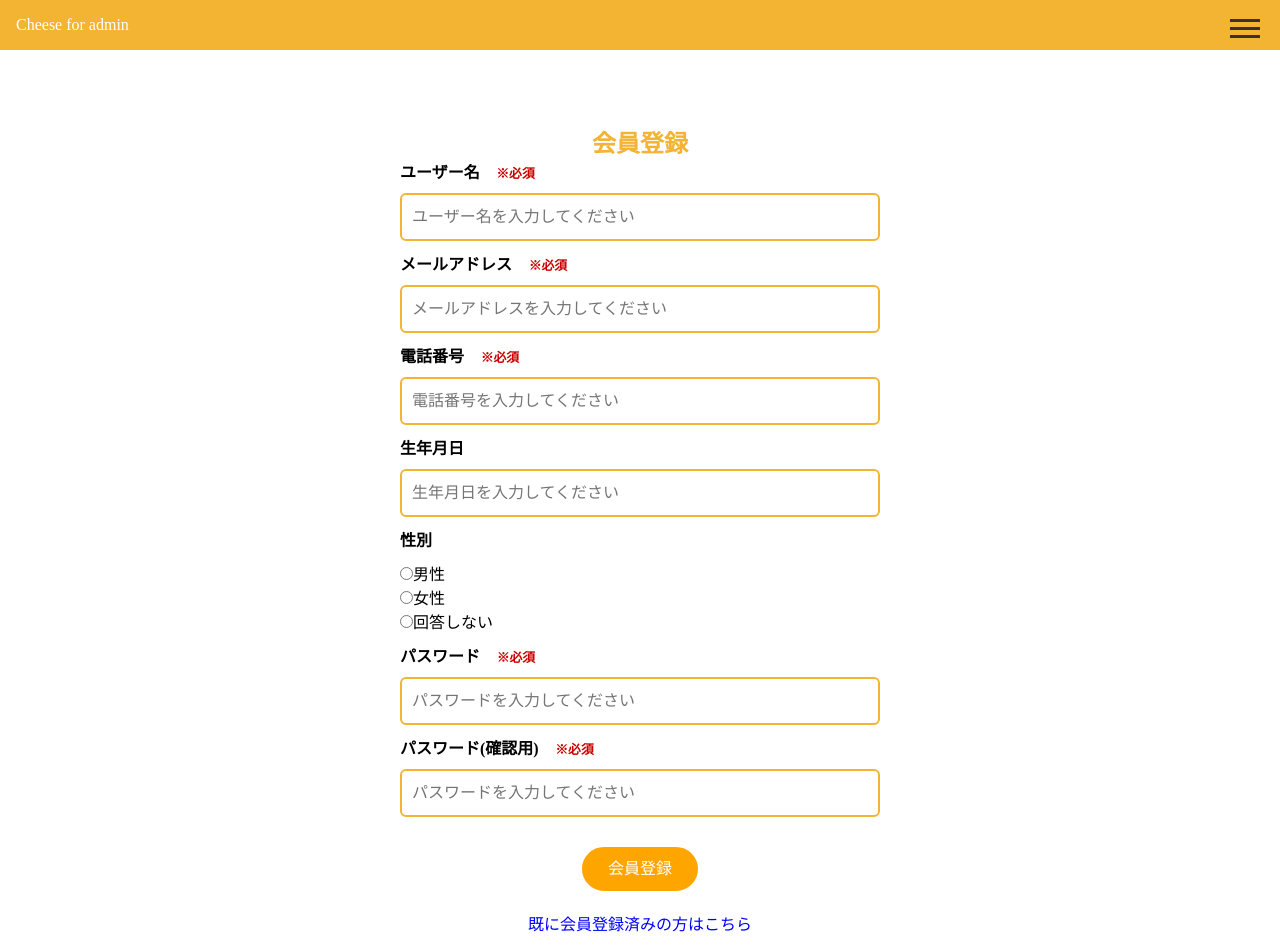
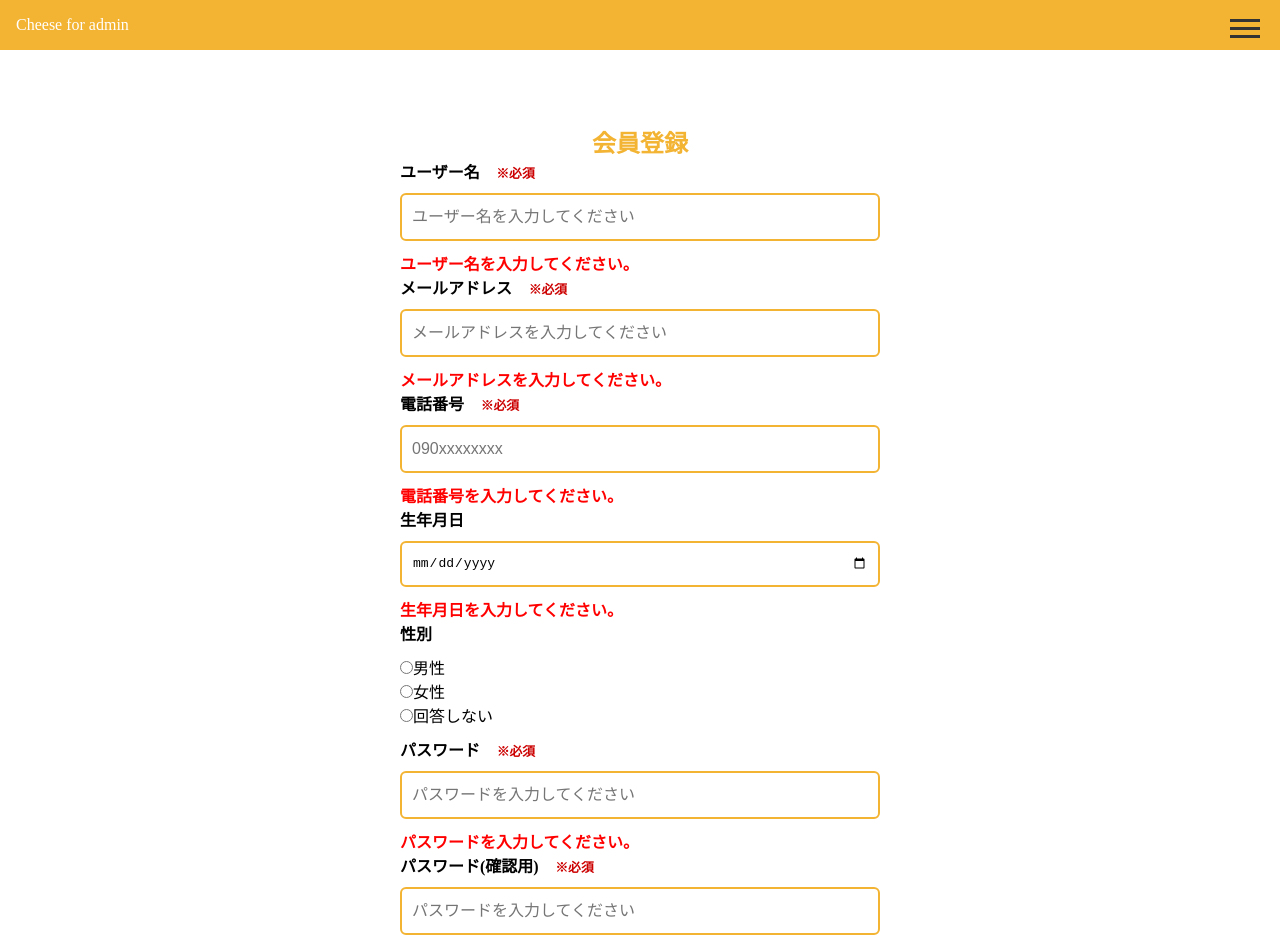
Before and after one commit to solomon011110/cheese-admin-app, a Next.js app: page /subscribe-page in a window 1280 px wide. Shown: the top 947 px of the page. Built offline with nearby package versions, Linux system fonts and the light colour scheme.

Commit message:
バリデーションチェック機能の作成及び会員登録ページの編集

```diff
--- a/src/app/subscribe-page/page.tsx
+++ b/src/app/subscribe-page/page.tsx
@@ -1,90 +1,214 @@
-"use client"
+"use client";
 
-import Link from "next/link"
-import { useState } from "react"
-
+import Link from "next/link";
+import { useState, useEffect } from "react";
 
 export default function Home() {
-  const [userName, setUserName] = useState("")
-  const [email, setEmail] = useState("")
-  const [tel, setTel] = useState("")
-  const [birthDate, setBirthDate] = useState("")
-  const [password, setPassword] = useState("")
-  const [c_pass, setC_pass] = useState("")
+  const [userName, setUserName] = useState("");
+  const [email, setEmail] = useState("");
+  const [tel, setTel] = useState("");
+  const [birthDate, setBirthDate] = useState("");
+  const [gender, setGender] = useState("");
+  const [password, setPassword] = useState("");
+  const [c_pass, setC_pass] = useState("");
 
-  const subscribe = () => {
-    // バリデーションチェック
-    // ユーザ名
-      // 1文字目が数字ではいけない
-      // 使用可能な記号を[- , _]に限定する
-      // 5文字以上
-    // メールアドレス
-      // 利用可能なメールアドレスかどうか
-    // 電話番号
-      // すべて数字であること
-    // 生年月日
-      // 今日を超えてないかどうか
-      // 年/月/日のフォーマットがあるかどうか
-    // 性別
-      // 選択肢のため不要
-    // パスワード
-      // 8文字以上
-      // 1文字以上大文字を使用する
-      // 1文字以上数字を使用する
-      // 1文字以上記号を使用する
-      // 英数字記号以外使用不可
-      console.log(userName, email, tel, birthDate, password, c_pass)
+  const [errors, setErrors] = useState<{ [key: string]: string }>({});
+  const [successMessage, setSuccessMessage] = useState("");
+
+  useEffect(() => {
+    const newErrors: { [key: string]: string } = {};
+
+    if (!userName) {
+      newErrors.userName = "ユーザー名を入力してください。";
+    } else if (!/^[^\d][\w-]{4,}$/.test(userName)) {
+      newErrors.userName = "ユーザー名は5文字以上で、先頭に数字を使わず、記号は - と _ のみ使用してください。";
     }
+
+    if (!email) {
+      newErrors.email = "メールアドレスを入力してください。";
+    } else if (!/^[^\s@]+@[^\s@]+\.[^\s@]+$/.test(email)) {
+      newErrors.email = "有効なメールアドレスを入力してください。";
+    }
+
+    if (!tel) {
+      newErrors.tel = "電話番号を入力してください。";
+    } else if (!/^(070|080|090)\d{8}$/.test(tel)) {
+      newErrors.tel = "携帯電話番号（例: 090xxxxxxxx）を入力してください。";
+    }
+
+    if (!birthDate) {
+      newErrors.birthDate = "生年月日を入力してください。";
+    } else {
+      const today = new Date();
+      const birth = new Date(birthDate);
+      if (isNaN(birth.getTime()) || birth > today) {
+        newErrors.birthDate = "未来の日付は使用できません。";
+      }
+    }
+
+    if (!password) {
+      newErrors.password = "パスワードを入力してください。";
+    } else {
+      const pwErrors = [];
+      if (password.length < 8) pwErrors.push("8文字以上");
+      if (!/[A-Z]/.test(password)) pwErrors.push("大文字を含む");
+      if (!/[0-9]/.test(password)) pwErrors.push("数字を含む");
+      if (!/[!@#$%^&*(),.?":{}|<>_\-]/.test(password)) pwErrors.push("記号を含む");
+      if (/[^A-Za-z0-9!@#$%^&*(),.?":{}|<>_\-]/.test(password)) pwErrors.push("不正な文字を含まない");
+
+      if (pwErrors.length > 0) {
+        newErrors.password = `パスワードは ${pwErrors.join("・")} ことが必須です。`;
+      }
+    }
+
+    if (!c_pass) {
+      newErrors.c_pass = "確認用パスワードを入力してください。";
+    } else if (password !== c_pass) {
+      newErrors.c_pass = "パスワードが一致しません。";
+    }
+
+    setErrors(newErrors);
+  }, [userName, email, tel, birthDate, password, c_pass]);
+
+  const subscribe = (e: React.FormEvent) => {
+    e.preventDefault();
+
+    const missingFields: string[] = [];
+    if (!userName) missingFields.push("ユーザー名");
+    if (!email) missingFields.push("メールアドレス");
+    if (!tel) missingFields.push("電話番号");
+    if (!birthDate) missingFields.push("生年月日");
+    if (!password) missingFields.push("パスワード");
+    if (!c_pass) missingFields.push("確認用パスワード");
+
+    if (missingFields.length > 0) {
+      alert(`以下の項目が未入力です：\n${missingFields.join("\n")}`);
+      setSuccessMessage("");
+      return;
+    }
+
+    if (Object.keys(errors).length === 0) {
+      setSuccessMessage("登録が完了しました！");
+      console.log("登録成功:", { userName, email, tel, birthDate, gender, password });
+    } else {
+      setSuccessMessage("");
+    }
+  };
+
   return (
-    <form action="success.html">
+    <form onSubmit={subscribe}>
       <div className="content">
         <div className="form-items">
           <h1>会員登録</h1>
+
           <p>ユーザー名<span className="required"></span></p>
-                <input type="text" placeholder="ユーザー名を入力してください" className="textbox" required onChange={
-                  (e) => {setUserName(e.target.value)}
-                }></input>
+          <input
+            type="text"
+            placeholder="ユーザー名を入力してください"
+            className="textbox"
+            value={userName}
+            onChange={(e) => setUserName(e.target.value)}
+          />
+          {errors.userName && <p style={{ color: "red" }}>{errors.userName}</p>}
 
           <p>メールアドレス<span className="required"></span></p>
-                <input type="email" placeholder="メールアドレスを入力してください" className="textbox" required onChange={
-                  (e) => {setEmail(e.target.value)}
-                }></input>
+          <input
+            type="email"
+            placeholder="メールアドレスを入力してください"
+            className="textbox"
+            value={email}
+            onChange={(e) => setEmail(e.target.value)}
+          />
+          {errors.email && <p style={{ color: "red" }}>{errors.email}</p>}
 
           <p>電話番号<span className="required"></span></p>
-                <input type="tel" placeholder="電話番号を入力してください" className="textbox" required onChange={
-                  (e) => {setTel(e.target.value)}
-                }></input>
+          <input
+            type="tel"
+            placeholder="090xxxxxxxx"
+            className="textbox"
+            value={tel}
+            onChange={(e) => setTel(e.target.value)}
+          />
+          {errors.tel && <p style={{ color: "red" }}>{errors.tel}</p>}
 
           <p>生年月日</p>
-                <input type="birthDate" placeholder="生年月日を入力してください" className="textbox" onChange={
-                  (e) => {setBirthDate(e.target.value)}
-                }></input>
+          <input
+            type="date"
+            className="textbox"
+            value={birthDate}
+            onChange={(e) => setBirthDate(e.target.value)}
+          />
+          {errors.birthDate && <p style={{ color: "red" }}>{errors.birthDate}</p>}
 
           <p>性別</p>
           <fieldset>
             <div className="radiobtn">
-                      <input type="radio" id="man" name="gender"></input>
-                      <label htmlFor="man">男性</label><br></br>
-                      <input type="radio" id="woman" name="gender"></input>
-                      <label htmlFor="woman">女性</label><br></br>
-                      <input type="radio" id="else" name="gender"></input>
+              <input
+                type="radio"
+                id="man"
+                name="gender"
+                value="男性"
+                checked={gender === "男性"}
+                onChange={(e) => setGender(e.target.value)}
+              />
+              <label htmlFor="man">男性</label><br />
+              <input
+                type="radio"
+                id="woman"
+                name="gender"
+                value="女性"
+                checked={gender === "女性"}
+                onChange={(e) => setGender(e.target.value)}
+              />
+              <label htmlFor="woman">女性</label><br />
+              <input
+                type="radio"
+                id="else"
+                name="gender"
+                value="回答しない"
+                checked={gender === "回答しない"}
+                onChange={(e) => setGender(e.target.value)}
+              />
               <label htmlFor="else">回答しない</label>
             </div>
           </fieldset>
 
           <p>パスワード<span className="required"></span></p>
-                <input type="password" placeholder="パスワードを入力してください" className="textbox" required onChange={
-                  (e) => {setPassword(e.target.value)}
-                }></input>
+          <input
+            type="password"
+            placeholder="パスワードを入力してください"
+            className="textbox"
+            value={password}
+            onChange={(e) => setPassword(e.target.value)}
+          />
+          {errors.password && <p style={{ color: "red" }}>{errors.password}</p>}
 
           <p>パスワード(確認用)<span className="required"></span></p>
-                <input type="password" placeholder="パスワードを入力してください" className="textbox" required onChange={
-                  (e) => {setC_pass(e.target.value)}
-                }></input>
+          <input
+            type="password"
+            placeholder="パスワードを入力してください"
+            className="textbox"
+            value={c_pass}
+            onChange={(e) => setC_pass(e.target.value)}
+          />
+          {errors.c_pass && <p style={{ color: "red" }}>{errors.c_pass}</p>}
 
           <div className="submit">
-                    <input type="submit" value="会員登録" className="btn" onClick={subscribe}></input>
+            <input type="submit" value="会員登録" className="btn" />
           </div>
+
+          {successMessage && (
+            <div style={{
+              marginTop: "1.5em",
+              marginBottom: "1.5em",
+              textAlign: "center",
+              color: "green",
+              fontWeight: "bold",
+            }}>
+              {successMessage}
+            </div>
+          )}
+
           <div className="link">
             <Link href="//">既に会員登録済みの方はこちら</Link>
           </div>
```
Lines whose indentation alone changed are shown as unchanged.
